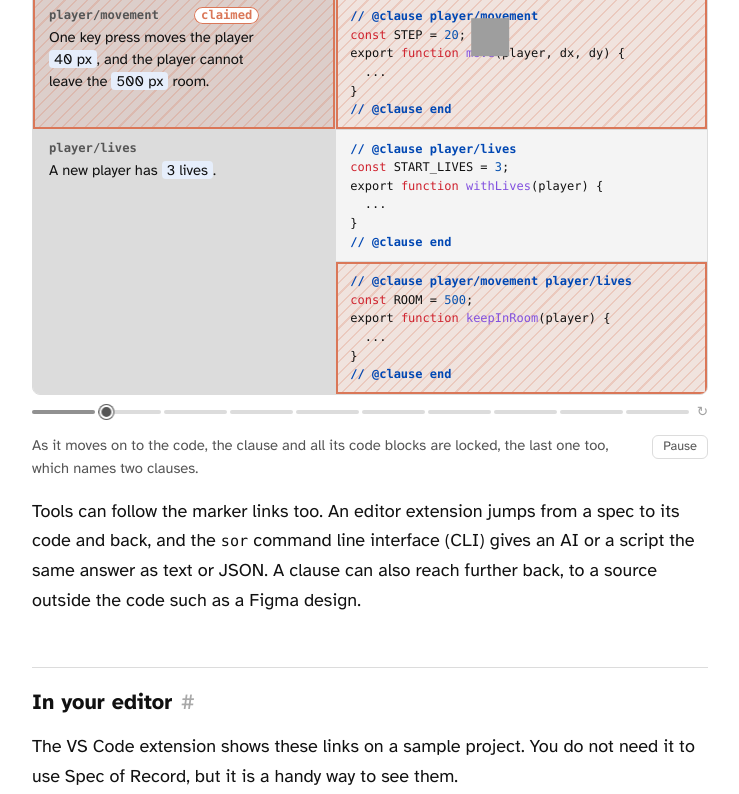
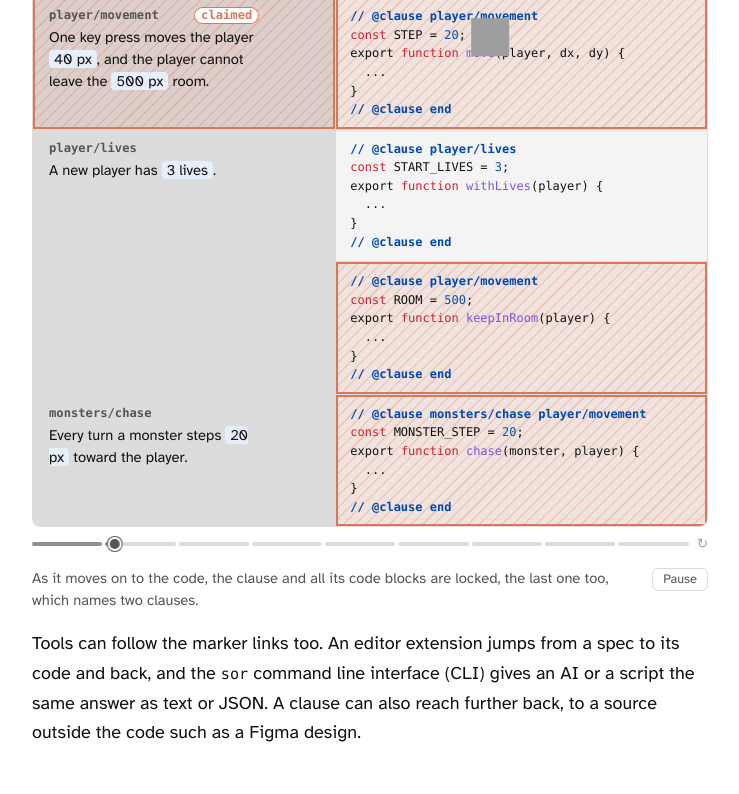
Before and after one commit to sebastianrath/specofrecord, a plain HTML site: page index.html in a window 1280 px wide. Shown: the part 4687-5481 px from the top of the page, without its empty margins (270-1009 px from the left). Drawn offline with Linux system fonts and the light colour scheme; grey boxes are pictures that could not be loaded; a web font is replaced by a local one.

Commit message:
Claims demo: bring back monsters/chase, blocked agents do not read
Co-Authored-By: Claude Sonnet 5.5 <noreply@anthropic.com>

```diff
--- a/index.html
+++ b/index.html
@@ -590,7 +590,7 @@ export <span class="t-k">function</span> <span class="t-f">moveMonsters</span>(g
 </div>
 <p>A real compiler gives the same output every time, so it can throw that output away and start over. An AI cannot, so Spec of Record keeps finished code.</p>
 <p>Several agents can work on one project at once. A sub-agent first claims a spec clause and its code blocks. It changes the clause and locks it, then changes the code and releases the claim. A clause that someone else holds is refused, so the agent waits or takes another one.</p>
-<div class="cl" id="claims" role="group" aria-label="Animation of two agents working in parallel: each claims a clause, changes it, locks it once it moves on to the code, changes the code and releases it, and an agent refused a clause the other holds, directly or through a shared code block, waits and comes back for it later.">
+<div class="cl" id="claims" role="group" aria-label="Animation of two agents working in parallel: each claims a clause, changes it, locks it once it moves on to the code, changes the code and releases it, and an agent refused a clause the other holds takes a free one first and comes back for it later.">
     <div class="cl-stage">
     <div class="cl-box">
       <div class="cl-head"><div class="fe-file"><span class="tab"><svg class="ic" viewBox="0 0 16 16" aria-hidden="true"><path d="M3.5 1.5h5.8l3.2 3.2v9.8h-9z M9.3 1.5v3.2h3.2"/></svg><span class="tab-name">sor/</span></span></div><div class="fe-file"><span class="tab"><svg class="ic" viewBox="0 0 16 16" aria-hidden="true"><path d="M3.5 1.5h5.8l3.2 3.2v9.8h-9z M9.3 1.5v3.2h3.2"/></svg><span class="tab-name">src/</span></span></div></div>
@@ -610,9 +610,16 @@ export <span class="t-k">function</span> <span class="t-f">withLives</span>(play
 }
 <span class="t-m">// @clause end</span></pre></div>
         <div class="cl-spec cl-gap" aria-hidden="true" style="grid-row:3"></div>
-        <div class="cl-code" data-cl="movement lives" data-i="2" style="grid-row:3"><svg class="cl-bd cl-bd-code" viewBox="0 0 16 16" aria-hidden="true"></svg><pre><span class="t-m">// @clause player/movement player/lives</span>
+        <div class="cl-code" data-cl="movement" data-i="2" style="grid-row:3"><svg class="cl-bd cl-bd-code" viewBox="0 0 16 16" aria-hidden="true"></svg><pre><span class="t-m">// @clause player/movement</span>
 <span class="t-k">const</span> ROOM = <span class="t-n" data-k="room">500</span>;
 export <span class="t-k">function</span> <span class="t-f">keepInRoom</span>(player) {
+  ...
+}
+<span class="t-m">// @clause end</span></pre></div>
+        <div class="cl-spec" data-cl="chase" style="grid-row:4"><div class="cl-id"><svg class="cl-bd" viewBox="0 0 16 16" aria-hidden="true"></svg>monsters/chase<span class="cl-no">blocked</span></div><p>Every turn a monster steps <span class="val">20 px</span> toward the player.</p></div>
+        <div class="cl-code" data-cl="chase movement" data-i="3" style="grid-row:4"><svg class="cl-bd cl-bd-code" viewBox="0 0 16 16" aria-hidden="true"></svg><pre><span class="t-m">// @clause monsters/chase player/movement</span>
+<span class="t-k">const</span> MONSTER_STEP = <span class="t-n">20</span>;
+export <span class="t-k">function</span> <span class="t-f">chase</span>(monster, player) {
   ...
 }
 <span class="t-m">// @clause end</span></pre></div>
@@ -1623,12 +1630,11 @@ export <span class="t-k">function</span> <span class="t-f">keepInRoom</span>(pla
       { a: 's:movement', b: P,          cl: { movement: 'a.claimed' },                      m: { a: 'working', b: 'idle' },    ed: [['v', 'step', '40 px']],                            cap: 'An agent claims a clause and changes the clause first: a longer step.' },
       { a: 'c:0',        b: P,          cl: { movement: 'a.locked' },                       m: { a: 'working', b: 'idle' },    ed: [['k', 'step', '40']],                              cap: 'As it moves on to the code, the clause and all its code blocks are locked, the last one too, which names two clauses.' },
       { a: 'c:0',        b: 's:movement', cl: { movement: 'a.locked' },                     m: { a: 'working', b: 'refused' }, ed: [],                                                 cap: 'While it works, a second agent wants a bigger room in the same clause, and finds it blocked.' },
-      { a: 'c:0',        b: 's:lives',   cl: { movement: 'a.locked' },                       m: { a: 'working', b: 'refused' }, ed: [],                                                 cap: 'It tries the clause below instead and is blocked there too: the last code block belongs to both clauses, and the first agent holds it.' },
-      { a: P,            b: 's:lives',   cl: {},                                           m: { a: 'idle', b: 'idle' },       ed: [],                                                  cap: 'The first agent is done and releases its clause. The second one is no longer blocked.' },
-      { a: P,            b: 's:movement', cl: { movement: 'b.claimed' },                     m: { a: 'idle', b: 'working' },    ed: [['v', 'room', '600 px']],                           cap: 'The second agent goes back to the first clause, claims it and makes the room bigger, next to the first agent’s change.' },
-      { a: P,            b: 'c:2',       cl: { movement: 'b.locked' },                      m: { a: 'idle', b: 'working' },    ed: [['k', 'room', '600']],                              cap: 'It locks the clause, with both of its code blocks, and changes the one that needs it.' },
-      { a: P,            b: 's:lives',   cl: { lives: 'b.claimed' },                         m: { a: 'idle', b: 'working' },    ed: [['v', 'lives', '5 lives']],                         cap: 'It releases that clause, then claims the one that was blocked before and changes it.' },
-      { a: P,            b: 'c:1',       cl: { lives: 'b.locked' },                          m: { a: 'idle', b: 'working' },    ed: [['k', 'lives', '5']],                               cap: 'It locks the clause with its two code blocks, the shared one included, and changes the code.' },
+      { a: 'c:0',        b: 's:lives',   cl: { movement: 'a.locked', lives: 'b.claimed' },  m: { a: 'working', b: 'working' }, ed: [['v', 'lives', '5 lives']],                         cap: 'It could wait. Instead it claims the free clause below and changes it.' },
+      { a: 'c:0',        b: 'c:1',       cl: { movement: 'a.locked', lives: 'b.locked' },   m: { a: 'idle', b: 'working' },    ed: [['k', 'lives', '5']],                               cap: 'The first agent is done. The second locks its clause as it moves on to the code, and changes it.' },
+      { a: P,            b: 's:movement', cl: { movement: 'b.claimed' },                     m: { a: 'idle', b: 'working' },    ed: [['v', 'room', '600 px']],                           cap: 'Both release their clauses. The second goes back to the first clause, claims it and makes the room bigger, next to the first agent’s change.' },
+      { a: P,            b: 'c:2',       cl: { movement: 'b.locked' },                      m: { a: 'idle', b: 'working' },    ed: [['k', 'room', '600']],                              cap: 'It locks the clause, with all three of its code blocks, and changes the one that needs it.' },
+      { a: P,            b: 'c:2',       cl: { movement: 'b.locked' },                      m: { a: 'idle', b: 'idle' },       ed: [],                                                  cap: 'Done. <code>monsters/chase</code> stays unclaimed, but nobody can claim it while its code block is held.' },
       { a: P,            b: P,           cl: {},                                           m: { a: 'idle', b: 'idle' },       ed: [],                                                  cap: 'Released. Nothing is held any more.' }
     ];
     var rest = { a: P, b: P, cl: {}, m: { a: 'idle', b: 'idle' }, ed: [], cap: 'Two agents work on one spec. Nothing is claimed yet.' };   /* before the first step: both Clawds sit in the tab bar, nothing is claimed */
@@ -1662,10 +1668,10 @@ export <span class="t-k">function</span> <span class="t-f">keepInRoom</span>(pla
       return { x: Math.round(c.right - s.left - W - (p === P ? 10 : GAP)), y: Math.round(c.top - s.top + (c.height - H) / 2) };
     }
     function put(name, p, hop) {
-      var el = who[name], to = spot(p, name), from = at[name] && at[name].xy, moved = false;
+      var el = who[name], to = spot(p, name), from = at[name] && at[name].xy, same = at[name] && at[name].p === p, moved = false;
       at[name] = { p: p, xy: to };
       var end = 'translate(' + to.x + 'px,' + to.y + 'px)';
-      if (hop && from && el.animate && !reduce && (from.x !== to.x || from.y !== to.y)) {
+      if (hop && from && !same && el.animate && !reduce && (from.x !== to.x || from.y !== to.y)) {   /* only a Clawd that goes to another cell jumps: a cell that shifts by a pixel as a value changes does not make the one standing in it hop */
         var up = Math.min(from.y, to.y) - 26;
         moved = true;
         el.animate([{ transform: 'translate(' + from.x + 'px,' + from.y + 'px)' },
@@ -1750,7 +1756,7 @@ export <span class="t-k">function</span> <span class="t-f">keepInRoom</span>(pla
         var later = function (ms, f) { landing[n].push(setTimeout(f, ms)); };
         if (jumped[n]) {                             /* in the air it is the plain Clawd; once it has landed: its clause locks, it starts work, then the value changes */
           setMode(n, 'idle');
-          if (hop && s[n] !== P) later(HOP, function () { readValues(n, cellOf(s[n])); });   /* it reads the values of the cell it lands on, whether it may change them or not */
+          if (hop && s[n] !== P && s.m[n] !== 'refused') later(HOP, function () { readValues(n, cellOf(s[n])); });   /* it reads the values of the cell it lands on, unless it is refused there: a blocked agent sees nothing */
           var t = HOP;
           if (late[n].length) {
             later(t += LOCKS, function () { late[n].forEach(function (k) { held[k] = s.cl[k]; }); paint(s, held, busy); });
```
